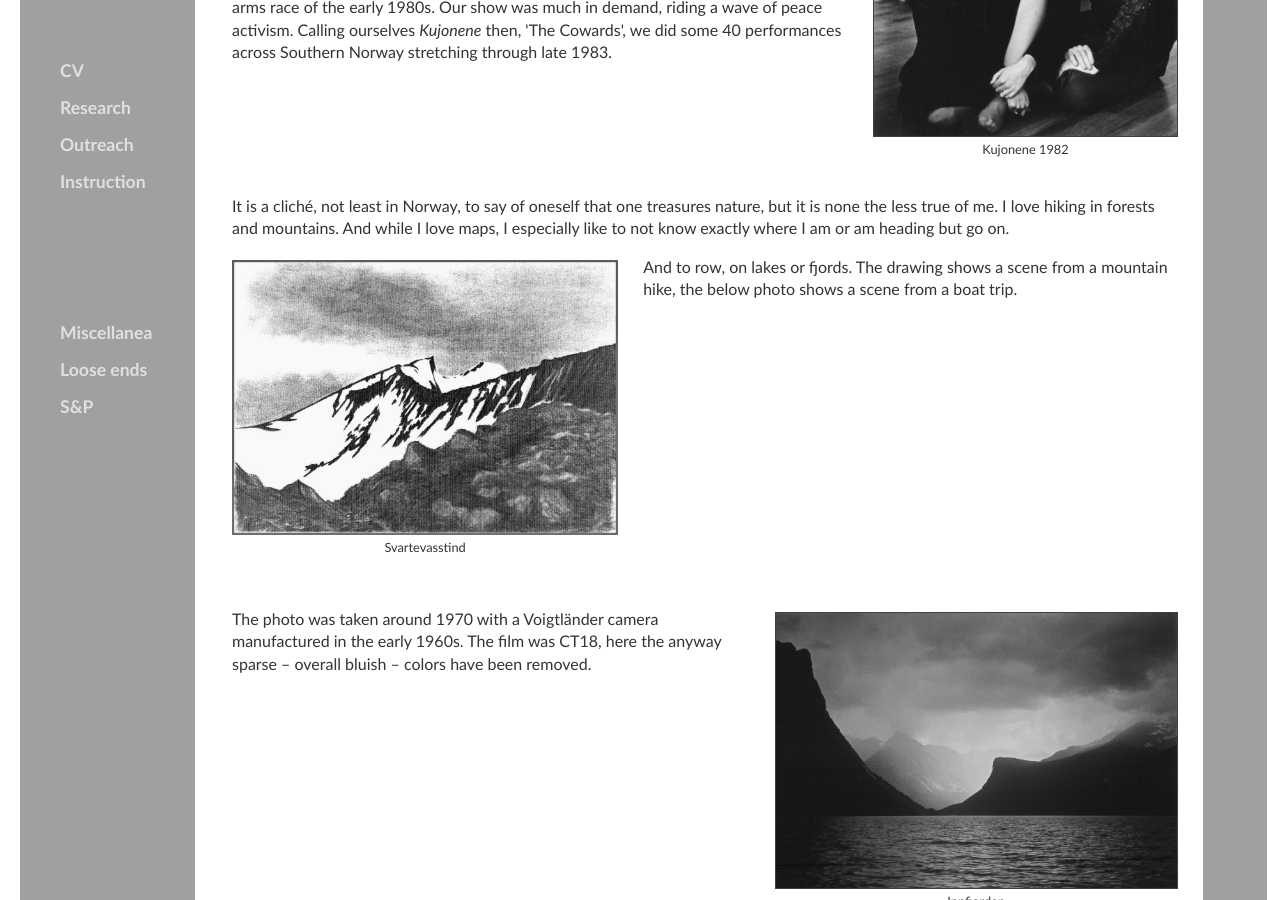
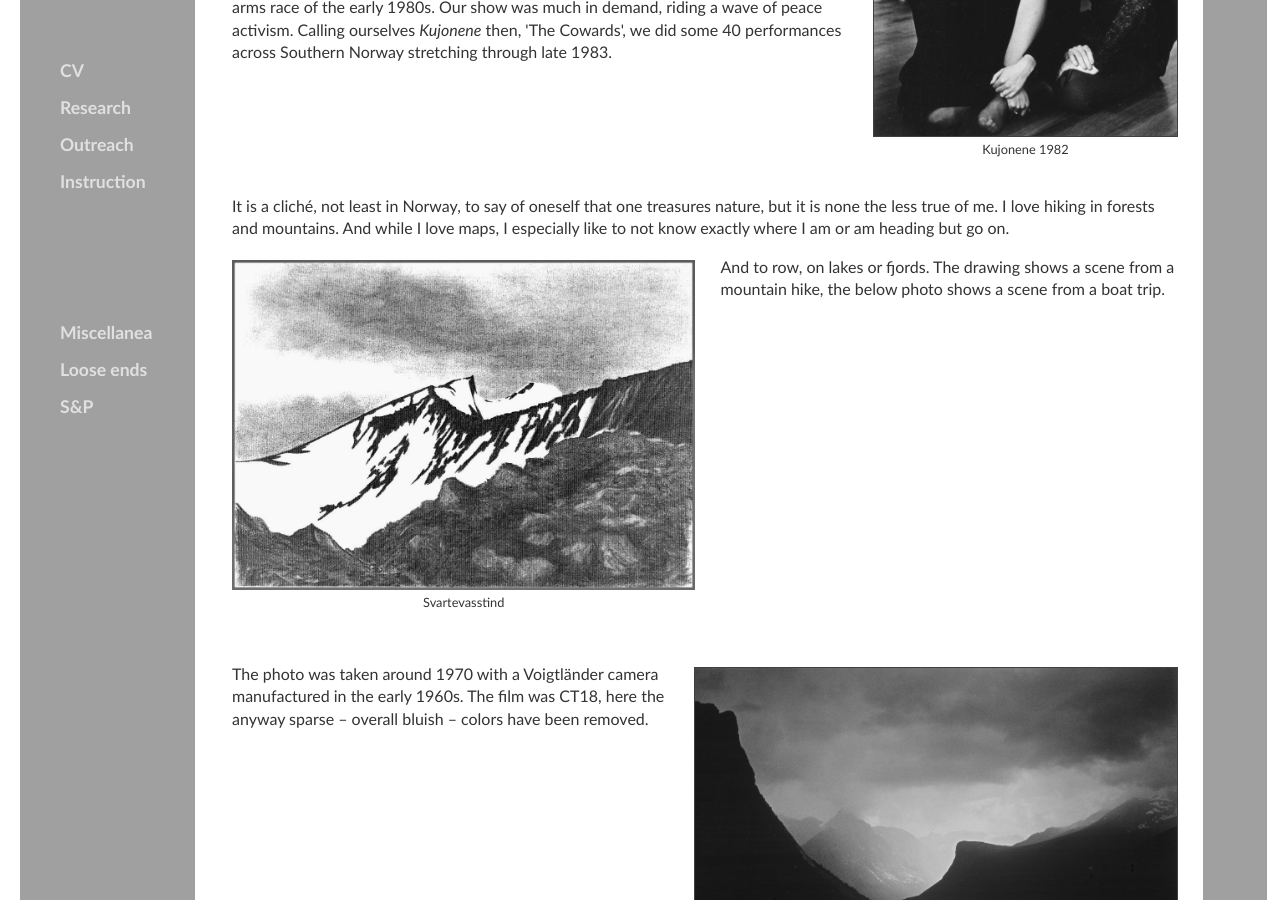
Before and after one commit to kjelljs/kjelljs.github.io, a Jekyll site: the page built from about/index.html, in a window 1280 px wide and 900 px high, scrolled down 4571 px. Built offline with Jekyll 4.4.1, drawn with Linux system fonts in a browser that asks for light colours.

Commit message:
Update index.html

```diff
--- a/about/index.html
+++ b/about/index.html
@@ -87,10 +87,10 @@
 <section>
 	</br>
 <p>It is a cliché, not least in Norway, to say of oneself that one treasures nature, but it is none the less true of me. I love hiking in forests and mountains. And while I love maps, I especially like to not know exactly where I am or am heading but go on.</p>
-<div style="float:left;"><figure class="leftfig"><img style="height:275px;" src="/pics/Svartevass.jpg"><figcaption>Svartevasstind</figcaption></figure></div>
+<div style="float:left;"><figure class="leftfig"><img style="height:330px;" src="/pics/Svartevass.jpg"><figcaption>Svartevasstind</figcaption></figure></div>
 <p>And to row, on lakes or fjords. The drawing shows a scene from a mountain hike, the below photo shows a scene from a boat trip.
 </p></section><section><h2>&nbsp;</h2>
-<div style="float:right;"><figure class="rightfig"><img style="height:275px; border: 1px solid #404040" src="/pics/NåsaBW.jpg"><figcaption>Innfjorden</figcaption></figure></div>
+<div style="float:right;"><figure class="rightfig"><img style="height:330px; border: 1px solid #404040" src="/pics/NåsaBW.jpg"><figcaption>Innfjorden</figcaption></figure></div>
 <p>The photo was taken around 1970 with a Voigtländer camera manufactured in the early 1960s. The film was CT18, here the anyway sparse – overall bluish – colors have been removed.</p>
 </section>
 <!--p> Unexpected lakes or ponds ... all that the glaciers left, rocks ragged or smooth, and all that grows in the grooves and valleys ... and to row, on lakes or fjords, reaching lonely shores and improbable harbors </p>-->
```
